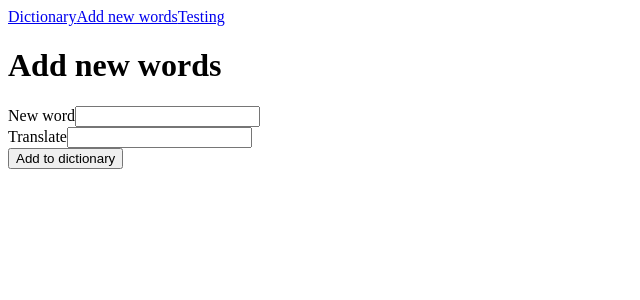
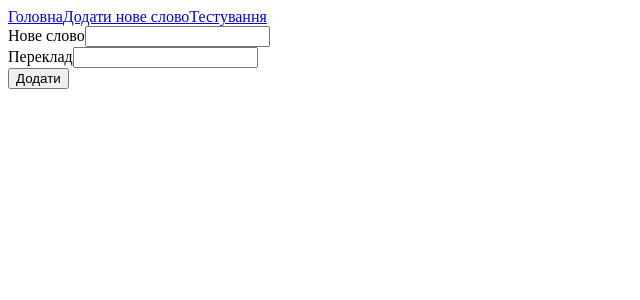
Before and after one commit to Lisnyi/dictionary, a React (Create React App) app: page /dictionary/new-words in a window 1280 px wide. Shown: the top 300 px of the page, without its empty margins (0-640 px from the left). Built offline with nearby package versions, Linux system fonts and the light colour scheme.

Commit message:
add redux

```diff
--- a/package.json
+++ b/package.json
@@ -3,6 +3,7 @@
   "version": "0.1.0",
   "private": true,
   "dependencies": {
+    "@reduxjs/toolkit": "^1.9.2",
     "@testing-library/jest-dom": "^5.16.5",
     "@testing-library/react": "^13.4.0",
     "@testing-library/user-event": "^13.5.0",
@@ -10,8 +11,10 @@
     "nanoid": "^4.0.0",
     "react": "^18.2.0",
     "react-dom": "^18.2.0",
+    "react-redux": "^8.0.5",
     "react-router-dom": "^6.8.0",
     "react-scripts": "5.0.1",
+    "redux-persist": "^6.0.0",
     "web-vitals": "^2.1.4",
     "yup": "^0.32.11"
   },
--- a/src/components/Header/Header.jsx
+++ b/src/components/Header/Header.jsx
@@ -6,9 +6,9 @@ export default function Header() {
     <header>
         <div>
           <nav>
-              <NavLink to="/" end>Dictionary</NavLink>
-              <NavLink to="/new-words">Add new words</NavLink>
-              <NavLink to="/testing">Testing</NavLink>
+              <NavLink to="/" end>Головна</NavLink>
+              <NavLink to="/new-words">Додати нове слово</NavLink>
+              <NavLink to="/testing">Тестування</NavLink>
           </nav>
         </div>
     </header>
--- a/src/components/forms/AddNewWordForm.jsx
+++ b/src/components/forms/AddNewWordForm.jsx
@@ -12,7 +12,7 @@ export default function AddNewWordForm({addNewWord}) {
 
     const handleSubmit = ({word, translate}, {resetForm}) => {
         console.log(word, translate)
-        // addNewWord({word, translate})
+        addNewWord({word, translate})
         resetForm()
     }
 
@@ -27,14 +27,14 @@ export default function AddNewWordForm({addNewWord}) {
                         <Input
                             id={wordId}
                             name="word"
-                            label="New word"
+                            label="Нове слово"
                         />
                         <Input
                             id={translateId}
                             name="translate"
-                            label="Translate"
+                            label="Переклад"
                         />
-                    <button type="submit">Add to dictionary</button>
+                    <button type="submit">Додати</button>
                 </Form>
                 )}
         </Formik>
--- a/src/components/layout/SharedLayout/SharedLayout.jsx
+++ b/src/components/layout/SharedLayout/SharedLayout.jsx
@@ -7,7 +7,7 @@ export default function SharedLayout() {
     <>
         <Header/>
         <main>
-          <Suspense fallback={<span>Loading...</span>}>
+          <Suspense fallback='...loading'>
             <Outlet/>
           </Suspense>
         </main>
--- a/src/index.js
+++ b/src/index.js
@@ -1,13 +1,22 @@
-import React from 'react';
+import React, { Suspense } from 'react';
 import ReactDOM from 'react-dom/client';
 import App from './App';
 import { BrowserRouter } from 'react-router-dom';
+import { PersistGate } from 'redux-persist/integration/react'
+import { Provider } from "react-redux";
+import { store, persistor } from './store/store';
 
 const root = ReactDOM.createRoot(document.getElementById('root'));
 root.render(
   <React.StrictMode>
     <BrowserRouter basename="/dictionary">
-      <App />
+      <Provider store={store}>
+        <PersistGate loading={null} persistor={persistor}>
+          <Suspense fallback='...loading'>
+            <App />
+          </Suspense>
+        </PersistGate>
+      </Provider>
     </BrowserRouter>
   </React.StrictMode>
 );
--- a/src/pages/AddNewWords/AddNewWords.jsx
+++ b/src/pages/AddNewWords/AddNewWords.jsx
@@ -1,10 +1,21 @@
 import {AddNewWordForm} from "../../components"
+import { useSelector, useDispatch } from 'react-redux';
+import { getWords } from '../../store/words/words-selectors';
+import { addWord } from '../../store/words/words-slice';
 
 export default function AddNewWords() {
+  const words = useSelector(getWords)
+  const dispatch = useDispatch()
+
+  const handleSubmit = (newWord) => {
+
+    dispatch(addWord(newWord))
+  }
+
     return (
       <div>
-        <h1>Add new words</h1>
-        <AddNewWordForm/>
+        {console.log(words)}
+        <AddNewWordForm addNewWord={handleSubmit}/>
       </div>
     )
 }
--- a/src/pages/Home/Home.jsx
+++ b/src/pages/Home/Home.jsx
@@ -3,7 +3,7 @@ import React from 'react'
 export default function Home() {
   return (
     <div>
-      <h1>Dictionary</h1>
+      <h1>Словник</h1>
     </div>
   )
 }
--- a/src/pages/NotFound/NotFound.jsx
+++ b/src/pages/NotFound/NotFound.jsx
@@ -1,11 +1,9 @@
-import { FirstSection, Container } from '../../styles'
-
 export default function NotFound() {
-    return (
-      <Container>
-        <FirstSection>
-          Page not found
-        </FirstSection>
-      </Container>
-    )
-  }
+  return (
+    <div>
+      <div>
+        <h1>Page not found</h1>
+      </div>
+    </div>
+  )
+}
--- a/src/pages/Testing/Testing.jsx
+++ b/src/pages/Testing/Testing.jsx
@@ -2,6 +2,13 @@ import React from 'react'
 
 export default function Testing() {
   return (
-    <div>Testing</div>
+    <div>
+      <h1>Тестування</h1>
+      <span>Слово</span>
+      <button>варіант 1</button>
+      <button>варіант 2</button>
+      <button>варіант 3</button>
+      <button>варіант 4</button>
+    </div>
   )
 }
--- /dev/null
+++ b/src/store/store.js
@@ -0,0 +1,33 @@
+import { configureStore } from "@reduxjs/toolkit";
+import { persistStore,
+    persistReducer,
+    FLUSH,
+    REHYDRATE,
+    PAUSE,
+    PERSIST,
+    PURGE,
+    REGISTER, } from 'redux-persist'
+import storage from 'redux-persist/lib/storage'
+import { wordsReducer } from "./words/words-slice"
+
+const persistConfig = {
+    key: 'root',
+    storage,
+    whitelist: ['words']
+  }
+
+const persistedWordsReducer = persistReducer(persistConfig, wordsReducer)
+
+export const store = configureStore({
+    reducer: {
+        words: persistedWordsReducer,
+    },
+    middleware: (getDefaultMiddleware) =>
+    getDefaultMiddleware({
+      serializableCheck: {
+        ignoredActions: [FLUSH, REHYDRATE, PAUSE, PERSIST, PURGE, REGISTER],
+      },
+    }),
+})
+
+export const persistor = persistStore(store)
--- /dev/null
+++ b/src/store/words/words-selectors.js
@@ -0,0 +1 @@
+export const getWords = store => store.words.words
--- /dev/null
+++ b/src/store/words/words-slice.js
@@ -0,0 +1,30 @@
+import { createSlice } from "@reduxjs/toolkit";
+import { nanoid } from "nanoid";
+
+const wordsInitialState = {
+    words: []
+}
+
+const wordsSlice = createSlice({
+    name: "words",
+    initialState: wordsInitialState,
+    reducers: {
+        addWord: {
+            reducer({words}, {payload}){
+                words.push(payload)
+            },
+            prepare(data){
+                return {
+                    payload:{
+                        ...data,
+                        id: nanoid(),
+                    }
+                }
+            }
+        }
+    }}
+)
+
+export const { addWord } = wordsSlice.actions
+
+export const wordsReducer = wordsSlice.reducer
```
Also changed, not shown: 1 other file (tests, documents, lock files or other folders).
